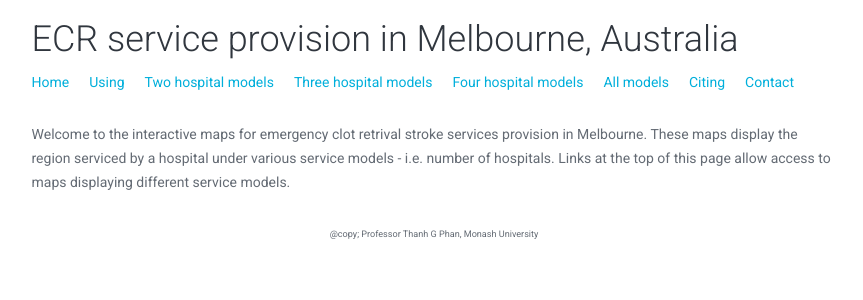
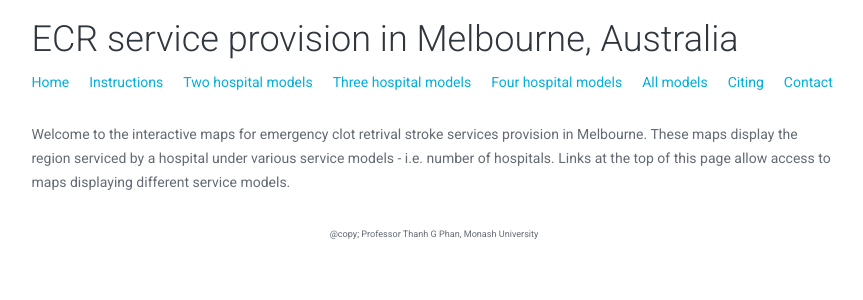
Before and after one commit to GNtem2/Google-Map-to-Victorian-ECR-Hospitals, a Jekyll site: the page built from index.html, in a window 1280 px wide. Shown: the top 300 px of the page, without its empty margins (206-1069 px from the left). Built offline with Jekyll 4.4.1, drawn with Linux system fonts in a browser that asks for light colours.

Commit message:
added basic instructions

```diff
--- a/_layouts/default.html
+++ b/_layouts/default.html
@@ -19,7 +19,7 @@
     <nav role="navigation">
       <ul>
         <li><a href="{{ site.baseurl }}{{ post.url }}/">Home</a></li>
-        <li><a href="{{ site.baseurl }}{{ post.url }}/using">Using</a></li>
+        <li><a href="{{ site.baseurl }}{{ post.url }}/using">Instructions</a></li>
         <li><a href="{{ site.baseurl }}{{ post.url }}/R/two_hospital_models.html">Two hospital models</a></li>
         <li><a href="{{ site.baseurl }}{{ post.url }}/R/three_hospital_models.html">Three hospital models</a></li>
         <li><a href="{{ site.baseurl }}{{ post.url }}/R/four_hospital_model.html">Four hospital models</a></li>
```
